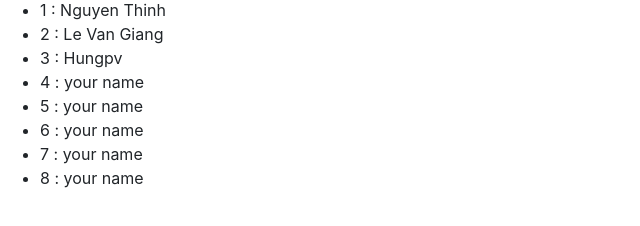
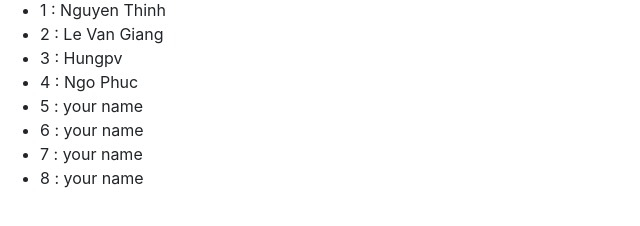
Before and after one commit to nguyenthinhhn/html-profile, a plain HTML site: page index.html in a window 1280 px wide. Shown: the part 490-716 px from the top of the page, 0-640 px from the left. Drawn offline with nearby package versions, Linux system fonts and the light colour scheme.

Commit message:
Add Name to index.html

```diff
--- a/index.html
+++ b/index.html
@@ -147,7 +147,7 @@
         <li>1 : Nguyen Thinh</li>
         <li>2 : Le Van Giang</li>
         <li>3 : Hungpv</li>
-        <li>4 : your name</li>
+        <li>4 : Ngo Phuc</li>
         <li>5 : your name</li>
         <li>6 : your name</li>
         <li>7 : your name</li>
```
